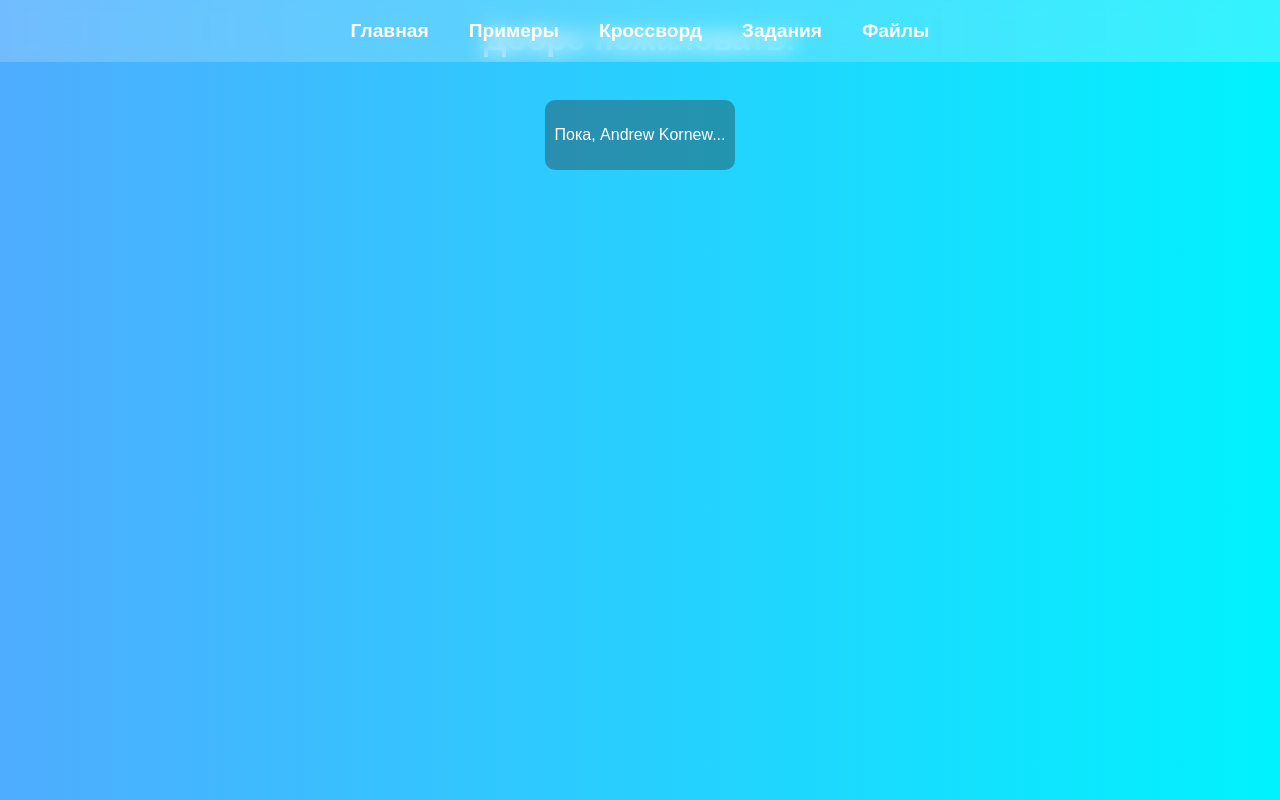
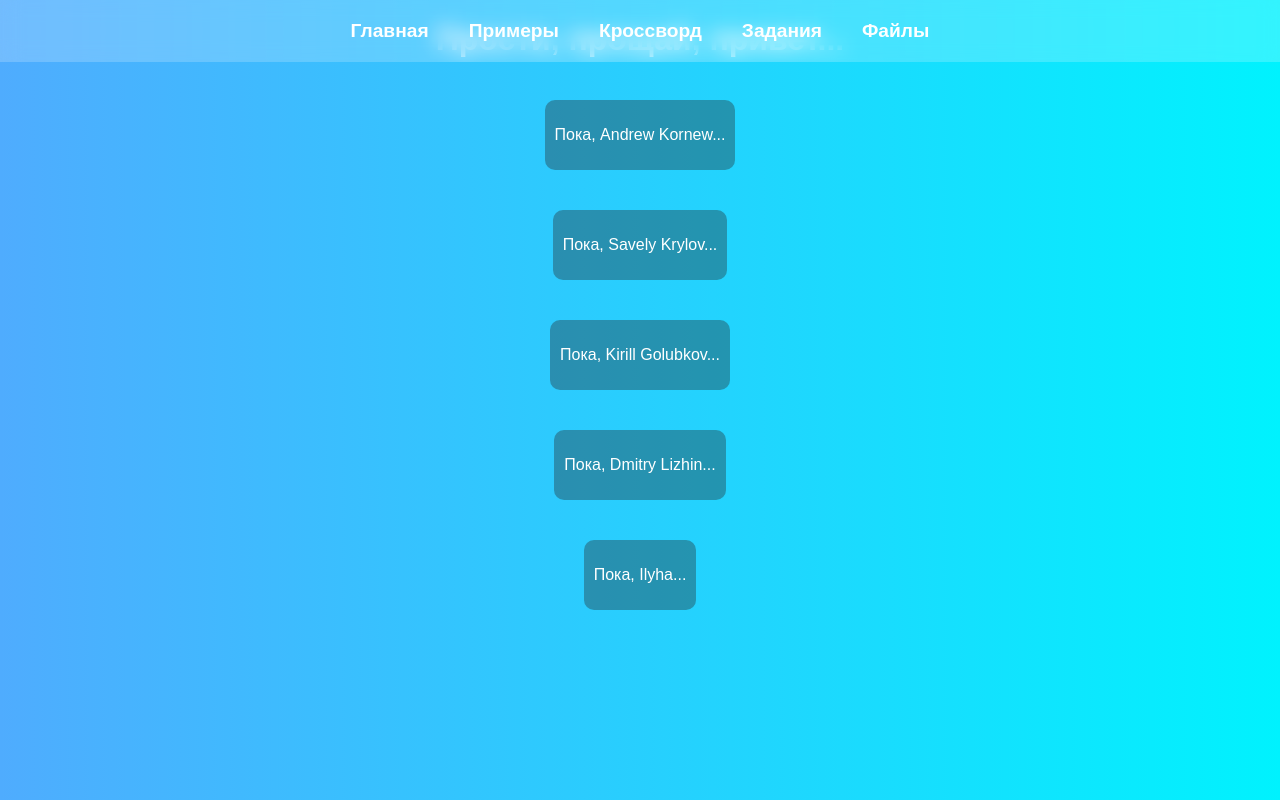
Before and after one commit to Arcadnick/ReportOnJavaScript, a React (Create React App) app: page /easteregg in a window 1280 px wide. Built offline with nearby package versions, Linux system fonts and the light colour scheme.

Commit message:
Прости, прощай, првиет

```diff
--- a/src/pages/EasterEgg.js
+++ b/src/pages/EasterEgg.js
@@ -14,11 +14,23 @@ function EasterEgg() {
                 <Link to="/files" className="nav-link">Файлы</Link>
             </nav>
 
-            <h1 className="easterEgg-title">Добро пожаловать!</h1>
+            <h1 className="easterEgg-title">Прости, прощай, привет...</h1>
 
             {/* Баннер */}
             <div className="banner">
                 <p>Пока, Andrew Kornew...</p>
+            </div>
+            <div className="banner">
+                <p>Пока, Savely Krylov...</p>
+            </div>
+            <div className="banner">
+                <p>Пока, Kirill Golubkov...</p>
+            </div>
+            <div className="banner">
+                <p>Пока, Dmitry Lizhin...</p>
+            </div>
+            <div className="banner">
+                <p>Пока, Ilyha...</p>
             </div>
 
         </div>
```
